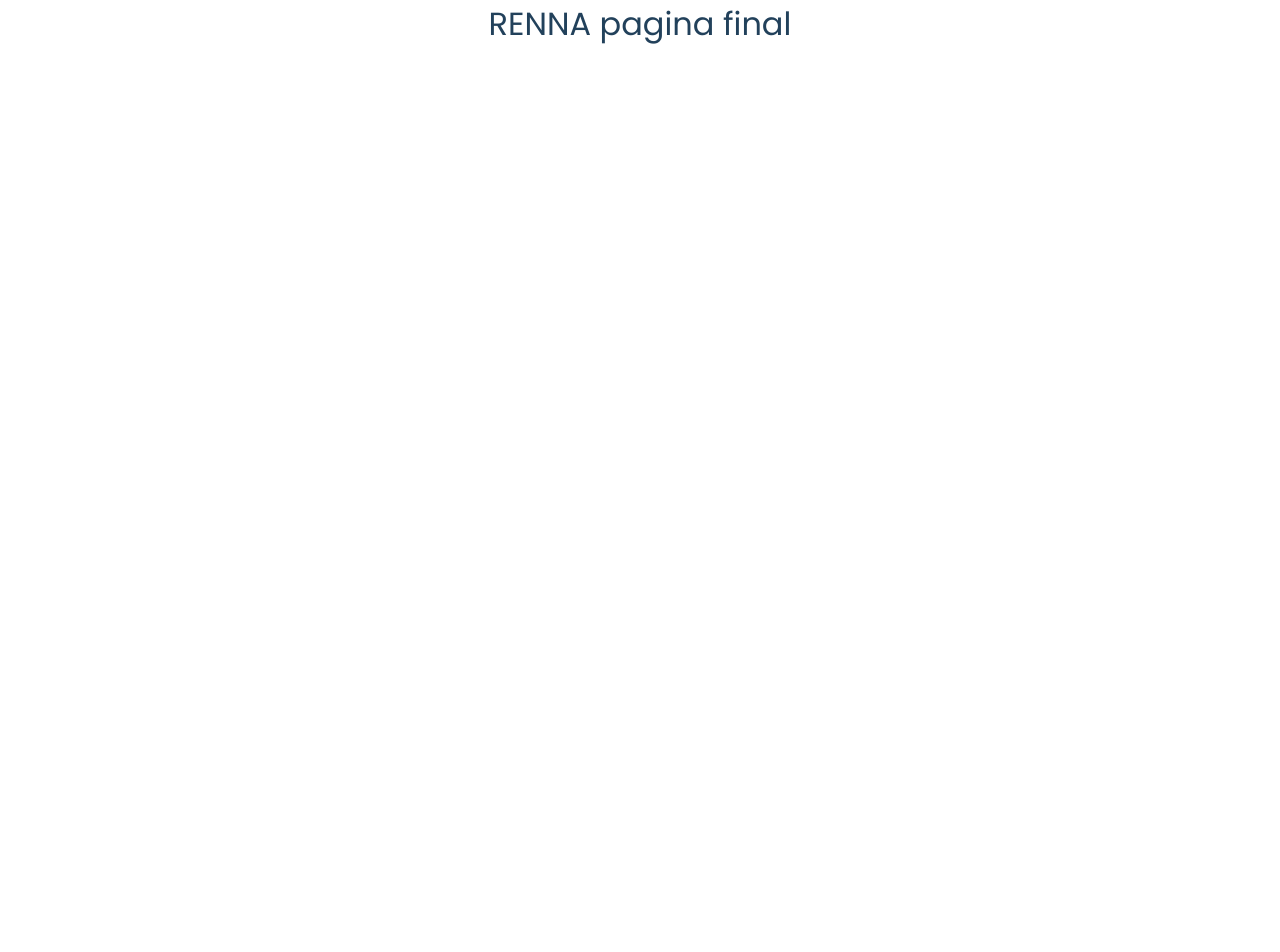
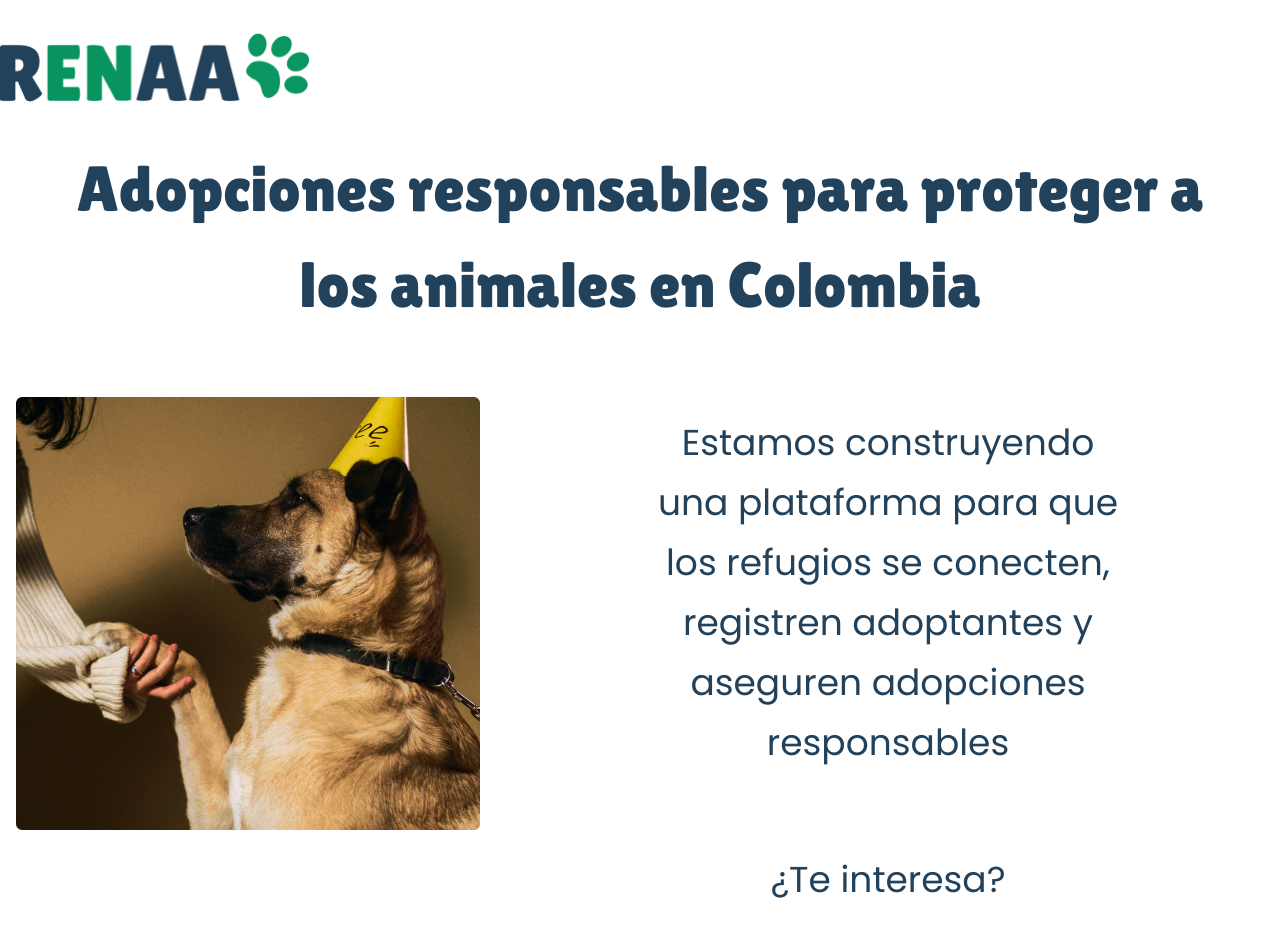
Before and after one commit to jako12287/RENAA, a React (Vite) app: page / in a window 1280 px wide. Shown: the top 952 px of the page. Before the commit the page ends 800 px from the top, so only its background shows below. Built offline with nearby package versions, Linux system fonts and the light colour scheme.

Commit message:
mockup partial landing page

```diff
--- a/src/App.tsx
+++ b/src/App.tsx
@@ -1,9 +1,88 @@
+import styles from "./styles/landing.module.css"
+import Logo from "./assets/images/logo.png"
+import Hero from "./assets/images/imageHero.png"
+import Map from "./assets/images/mapa.png"
+import Form from "./components/Form"
 const App = () => {
 
   return (
-    <h1>
-      RENNA pagina final
-    </h1>
+    <main>
+
+      <section className={styles.sectionHeader}>
+        <figcaption>
+          <img src={Logo} alt="Logo del Registro Nacional Adopcion Animal" />
+        </figcaption>
+      </section>
+
+      <section className={styles.sectionHero}>
+        <h1 className={styles.title}>Adopciones responsables para proteger a <br /> los animales en Colombia</h1>
+
+        <div className={styles.containerHero}>
+          <div className={styles.spaceOne}>
+            <img src={Hero} alt="Imagen alusiva a una adopcion de una mascota" className={styles.imageDog} />
+
+          </div>
+          <div className={styles.spaceTwo}>
+            <h2 className={styles.titleSpaceTwo}>Estamos construyendo una plataforma para que los refugios se conecten, registren adoptantes y aseguren adopciones responsables</h2>
+            <h3 className={styles.subTitleSpaceTwo}>¿Te interesa? </h3>
+            <h3 className={styles.callToActionSpaceTwo}>Registra tu interés</h3>
+          </div>
+        </div>
+
+      </section>
+
+      <section>
+        <div className={styles.whatIs}>
+          <h3 className={styles.textTitle}>
+            ¿Qué es
+          </h3>
+
+          <img className={styles.imageText} src={Logo} alt="Logo del Registro Nacional Adopcion Animal" />
+
+          <h3 className={styles.textTitle}>
+            ?
+          </h3>
+        </div>
+
+        <div className={styles.containerWhatsIS}>
+          <div className={styles.spaceOneMap}>
+            <h4 className={styles.titleWhatsIS}>
+            <img className={`${styles.imageText} ${styles.marginLeftZero}`} src={Logo} alt="Logo del Registro Nacional Adopcion Animal" />
+              es una plataforma en desarrollo que permitirá a los refugios de animales en Colombia registrar adoptantes y compartir información para evitar que personas con antecedentes de maltrato o abandono adopten nuevamente.
+            </h4>
+          </div>
+
+          <div className={styles.spaceTwoMap}>
+
+            <img className={styles.imageMap} src={Map} alt="imagen de mapa de Registro Nacional Adopcion Animal" />
+
+          </div>
+        </div>
+
+        <h3 className={styles.subtitleMap}>Nuestra misión es proteger a los animales y asegurar adopciones responsables</h3>
+      </section>
+
+      <section>
+        <h3>¿Quieres ayudar a proteger a los animales en Colombia?</h3>
+        <h3>Déjanos tus datos y te mantendremos informado sobre el lanzamiento de</h3>
+        <figcaption>
+          <img src={Logo} alt="Logo del Registro Nacional Adopcion Animal" />
+        </figcaption>
+        <Form />
+        <h3>Registra tu interés</h3>
+      </section>
+
+      <section>
+        <figcaption>
+          <img src={Logo} alt="Logo del Registro Nacional Adopcion Animal" />
+        </figcaption>
+
+        <h5>Diseñado y desarrollado por <a href="https://www.jcmaker.com" target="_blank" rel="nofollow">JCMaker</a></h5>
+      </section>
+
+
+
+    </main>
   )
 }
 
--- /dev/null
+++ b/src/components/Form.tsx
@@ -0,0 +1,20 @@
+const Form = () => {
+    return (
+        <form>
+            <div>
+                <label htmlFor="name">Nombre:</label>
+                <input type="text" id="name" name="name" required />
+            </div>
+            <div>
+                <label htmlFor="email">Email:</label>
+                <input type="email" id="email" name="email" required />
+            </div>
+            <div>
+                <div />
+                <h6>Quiero recibir más información sobre RENAA cuando esté disponible</h6>
+            </div>
+        </form>
+    )
+}
+
+export default Form
--- a/src/styles/global.css
+++ b/src/styles/global.css
@@ -2,6 +2,7 @@
   --white-color: #fff;
   --blue-color: #22415B;
   --green-color: #08945E;
+  --green-color-hover: #10DB8D;
   --error-color: #b8001f;
 
   --size-title1: 64px;
--- /dev/null
+++ b/src/styles/landing.module.css
@@ -0,0 +1,136 @@
+.sectionHeader {
+  padding-top: 2rem;
+}
+
+.sectionHeader img {
+  width: 313px;
+  height: 70px;
+}
+
+.sectionHero {
+  display: flex;
+  flex-direction: column;
+  justify-content: center;
+}
+
+.title {
+  font-family: "Lilita";
+  font-size: var(--size-title1);
+  text-align: center;
+  margin: 2rem 0 3rem 0;
+}
+
+.containerHero {
+  display: flex;
+  justify-content: center;
+}
+
+.spaceOne {
+  flex: 1;
+  flex-direction: column;
+  justify-content: center;
+  align-items: center;
+  padding: 1rem;
+}
+
+.imageDog {
+  width: 100%;
+  height: auto;
+  object-fit: cover;
+}
+.spaceTwo {
+  flex: 1;
+  display: flex;
+  flex-direction: column;
+  align-items: center;
+  padding: 2rem 10rem 0 10rem;
+  gap: 5rem;
+}
+
+.titleSpaceTwo {
+  font-size: var(--size-text1);
+  font-weight: 400;
+  text-align: center;
+  line-height: 60px;
+}
+
+.subTitleSpaceTwo,
+.callToActionSpaceTwo {
+  font-size: var(--size-text1);
+  font-weight: 400;
+}
+.callToActionSpaceTwo {
+  color: var(--green-color);
+  cursor: pointer;
+  margin-top: 2rem;
+}
+
+.callToActionSpaceTwo:hover {
+  text-decoration: underline;
+  color: var(--green-color-hover);
+}
+
+.whatIs {
+  display: flex;
+  justify-content: center;
+  align-items: center;
+  margin-top: 6rem;
+}
+
+.textTitle {
+  font-size: var(--size-text1);
+}
+
+.imageText {
+  width: 126px;
+  height: 28px;
+  margin-left: 0.5rem;
+  margin-right: 0.5rem;
+}
+
+.marginZero {
+  margin: 0;
+}
+
+.marginLeftZero {
+  margin-left: 0;
+}
+
+.imageMap {
+  width: 60%;
+  height: auto;
+  object-fit: cover;
+}
+
+.spaceOneMap {
+  flex: 1;
+  display: flex;
+  align-items: center;
+  padding-right: 13rem;
+}
+
+.spaceTwoMap {
+  flex: 1;
+  display: flex;
+  justify-content: center;
+  align-items: center;
+}
+
+.titleWhatsIS {
+  font-size: var(--size-text1);
+  font-weight: 400;
+  line-height: 60px;
+}
+
+.containerWhatsIS {
+  display: flex;
+  justify-content: center;
+  margin-top: 3rem;
+}
+
+
+.subtitleMap{
+  text-align: center;
+  font-family: "lilita";
+  font-size: var(--size-title2);
+}
```
Also changed, not shown: src/assets/images/mapa.png (added).
